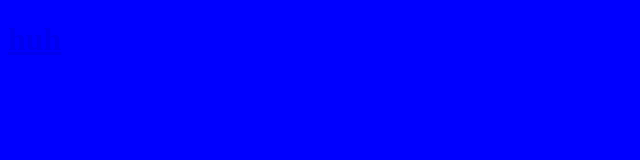
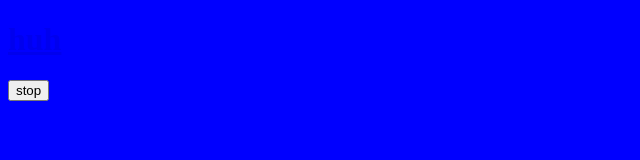
Before and after one commit to rkloepfer90/stuff, a plain HTML site: page index.html in a window 1280 px wide. Shown: the whole page, without its empty margins (0-640 px from the left). Drawn offline with Linux system fonts and the light colour scheme.

Commit message:
Update index.html

```diff
--- a/index.html
+++ b/index.html
@@ -11,10 +11,12 @@
 			text-decoration: none;
 			color: green;
 		}
+
 	</style>
 </head>
 <body>
 	<h1><a href="/stuff/random.html">huh</a></h1>
+	<button onclick="alert('okay')">stop</button>
 
 
 </body>
```
